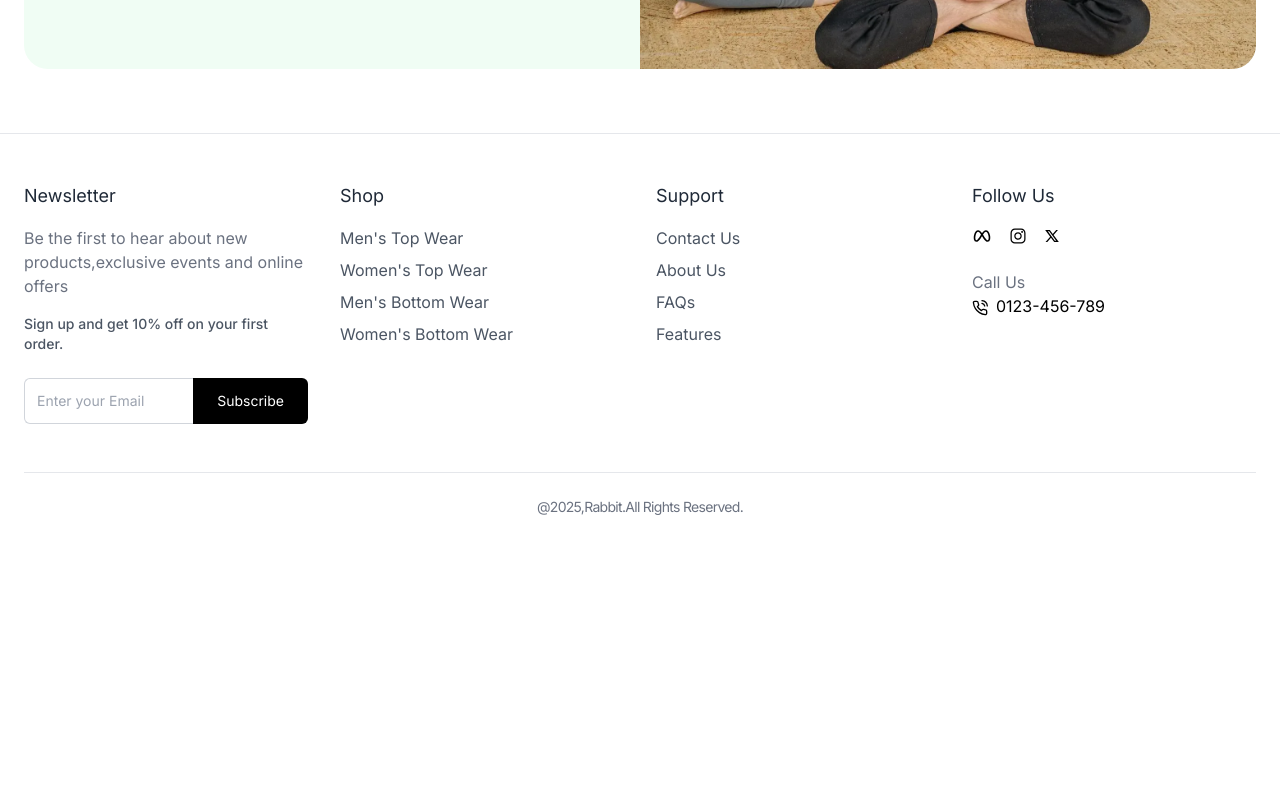
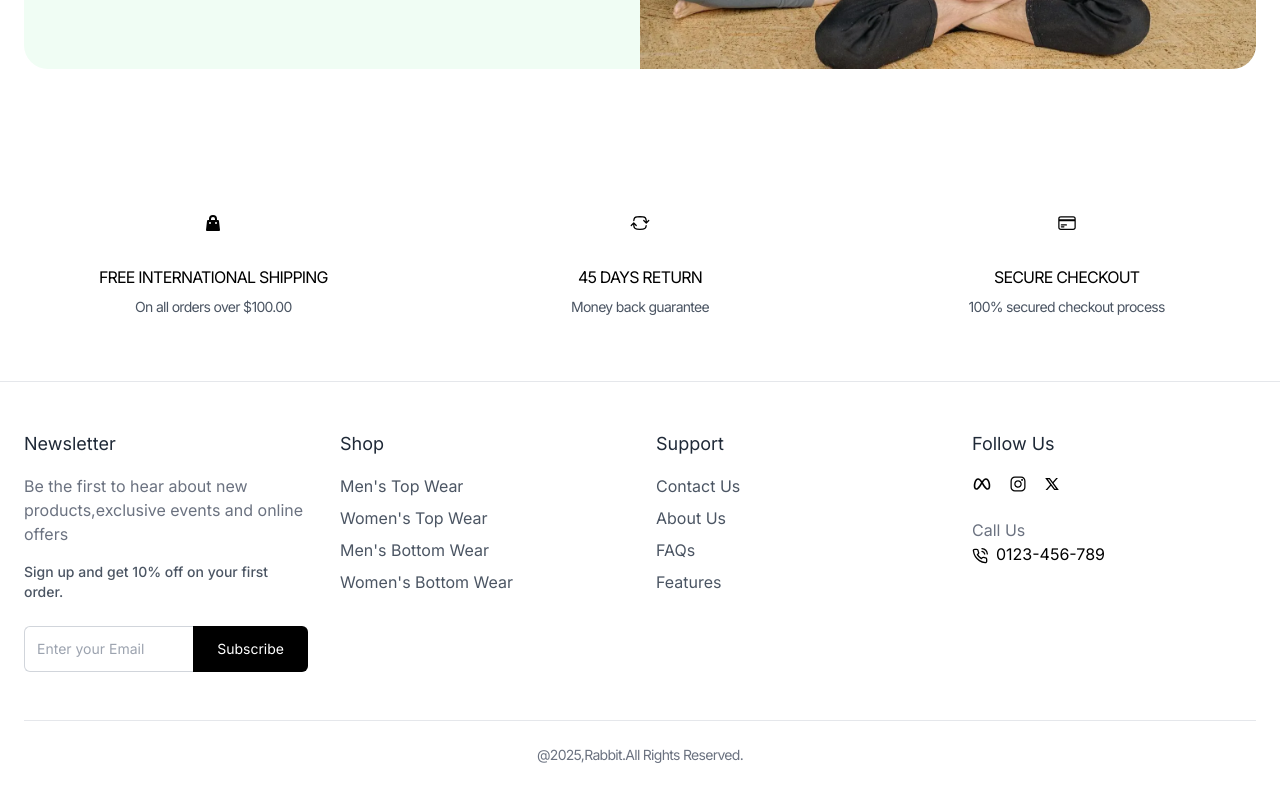
Before and after one commit to SankarSivam-Tech/rabbit, a React (Vite) app in the folder frontend/: page / in a window 1280 px wide. Shown: the part 5480-6281 px from the top of the page. Before the commit the page ends 6045 px from the top, so only its background shows below. Built offline with nearby package versions, Linux system fonts and the light colour scheme; a web font is replaced by a local one.

Commit message:
complete features section UI

```diff
--- /dev/null
+++ b/frontend/src/components/Products/FeaturesSection.jsx
@@ -0,0 +1,45 @@
+import {  HiShoppingBag } from "react-icons/hi";
+import { HiArrowPathRoundedSquare, HiOutlineCreditCard } from "react-icons/hi2";
+
+function FeaturesSection() {
+  return (
+    <section className="py-16 px-4 bg-white">
+      <div className="container mx-auto grid grid-cols-1 md:grid-cols-3 gap-8 text-center">
+        {/* Feature 1 */}
+        <div className="flex flex-col items-center">
+          <div className="p-4 rounded-full mb-4">
+            <HiShoppingBag className="text-xl" />
+          </div>
+          <h4 className="tracking-tighter mb-2">FREE INTERNATIONAL SHIPPING</h4>
+          <p className="text-gray-600 text-sm tracking-tighter">
+            On all orders over $100.00
+          </p>
+        </div>
+
+        {/* Feature 2 */}
+        <div className="flex flex-col items-center">
+          <div className="p-4 rounded-full mb-4">
+            <HiArrowPathRoundedSquare className="text-xl" />
+          </div>
+          <h4 className="tracking-tighter mb-2">45 DAYS RETURN</h4>
+          <p className="text-gray-600 text-sm tracking-tighter">
+            Money back guarantee
+          </p>
+        </div>
+
+        {/* Feature 3 */}
+        <div className="flex flex-col items-center">
+          <div className="p-4 rounded-full mb-4">
+            <HiOutlineCreditCard className="text-xl" />
+          </div>
+          <h4 className="tracking-tighter mb-2">SECURE CHECKOUT</h4>
+          <p className="text-gray-600 text-sm tracking-tighter">
+            100% secured checkout process
+          </p>
+        </div>
+      </div>
+    </section>
+  );
+}
+
+export default FeaturesSection;
--- a/frontend/src/pages/Home.jsx
+++ b/frontend/src/pages/Home.jsx
@@ -5,6 +5,7 @@
 import ProductDetails from "../components/Products/ProductDetails";
 import ProductGrid from "../components/Products/ProductGrid";
 import FeaturedCollection from "../components/Products/FeaturedCollection";
+import FeaturesSection from "../components/Products/FeaturesSection";
 
 const placeholderProducts = [
   {
@@ -75,6 +76,8 @@
       </div>
 
       <FeaturedCollection/>
+
+      <FeaturesSection/>
     </div>
   );
 };
```
Also changed, not shown: frontend/src/components/Products/FeaturedCollection.jsx (+6 -2 lines).
